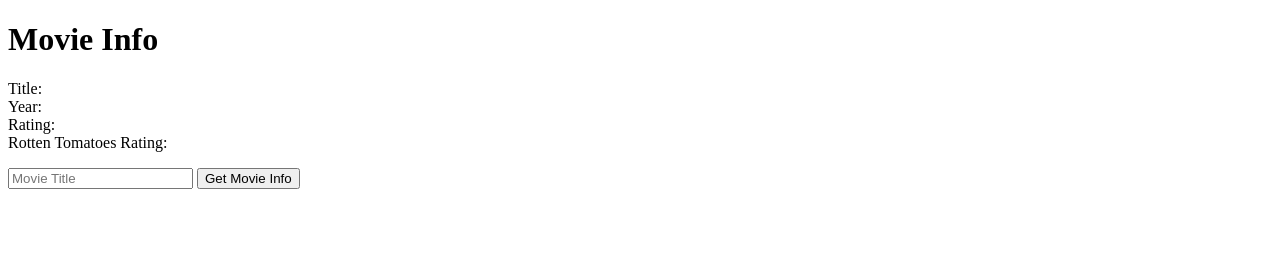
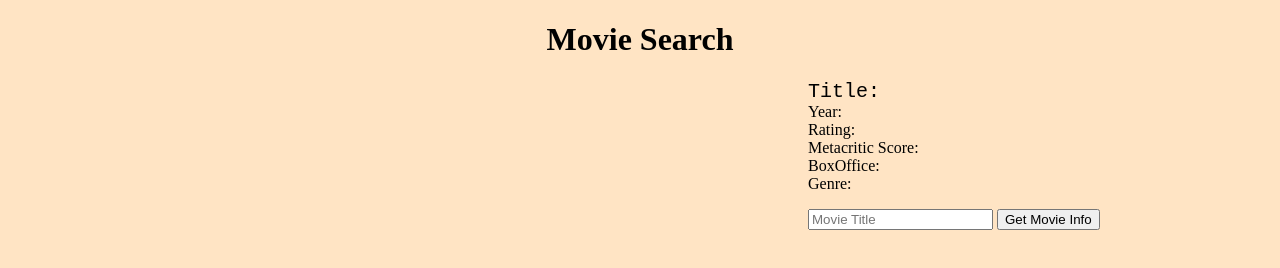
Before and after one commit to CoachAnika/CoachAnika.api-lab.io, a plain HTML site: page index.html in a window 1280 px wide. Drawn offline with nearby package versions, Linux system fonts and the light colour scheme.

Commit message:
Added CSS styles and more.

```diff
--- a/css/styles.css
+++ b/css/styles.css
@@ -0,0 +1,18 @@
+body {
+    background-color:bisque;
+    /* padding: 250px; */
+}
+
+h1 {
+text-align: center;
+}
+
+dl, form {
+    margin-left: 800px;
+
+}
+
+#title {
+font-size: 20px;
+font-family: 'Courier New', Courier, monospace;
+}
--- a/index.html
+++ b/index.html
@@ -18,32 +18,46 @@
 		></script>
         <script src="js/script.js" async defer></script>
     </head>
-    <body>
-        <!--[if lt IE 7]>
-            <p class="browsehappy">You are using an <strong>outdated</strong> browser. Please <a href="#">upgrade your browser</a> to improve your experience.</p>
-        <![endif]-->
+    <body class="containier">
 
-        <h1>Movie Info</h1>
+        <!-- MOVIE CODE -->
+        <h1>Movie Search</h1>
         <dl>
         <!-- <dd id="title"></dd> -->
           <dt id="title" >Title:</dt>
-
-          <dt>Year:</dt>
-          <dd id="year"></dd>
+        <!-- Details About Movies -->
+          <dt>Year:</dt><dd id="year"></dd>
           <dt>Rating:</dt>
           <dd id="rated"></dd>
-          <dt>Rotten Tomatoes Rating:</dt>
-          <dd id="ratings"></dd>
+
+        <!-- Success Metrics for Movies -->
+          <dt>Metacritic Score:</dt>
+          <dd id="score"></dd>
+
+          <dt>BoxOffice:</dt>
+          <dd id="money"></dd>
+
+        <!-- Description of Movies -->
+         <dt>Genre:</dt>
+         <dd id="genre"></dd>
+
+         <!-- <dt id= "photo"> Poster:</dt>
+         <dd id="poster"></dd>
+         <dt>Plot:</dt>
+         <dd id="plot"></dd> -->
+
+
+
           <!-- <dt>Rating:</dt>
-          <dd id="rated"></dd> -->
+          <dd id="rated"></dd>  -->
           <!-- <dt>Rating:</dt>
           <dd id="rated"></dd> -->
 
-        </dl>
+         </dl>
 
         <form>
             <input type="text" placeholder="Movie Title" />
-            <input type="submit" value="Get Movie Info" />
+            <input type="submit" id="SearchBox" value="Get Movie Info" />
           </form>
 
 
```
Also changed, not shown: js/script.js (+33 -1 lines).
